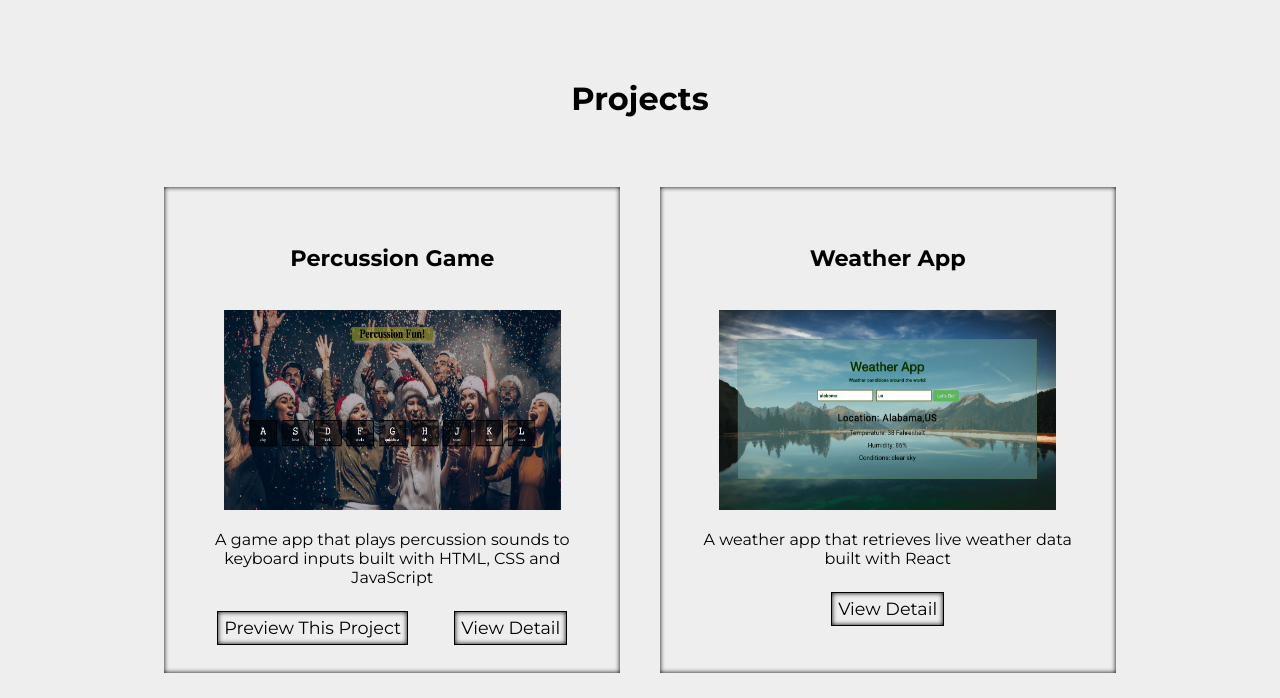
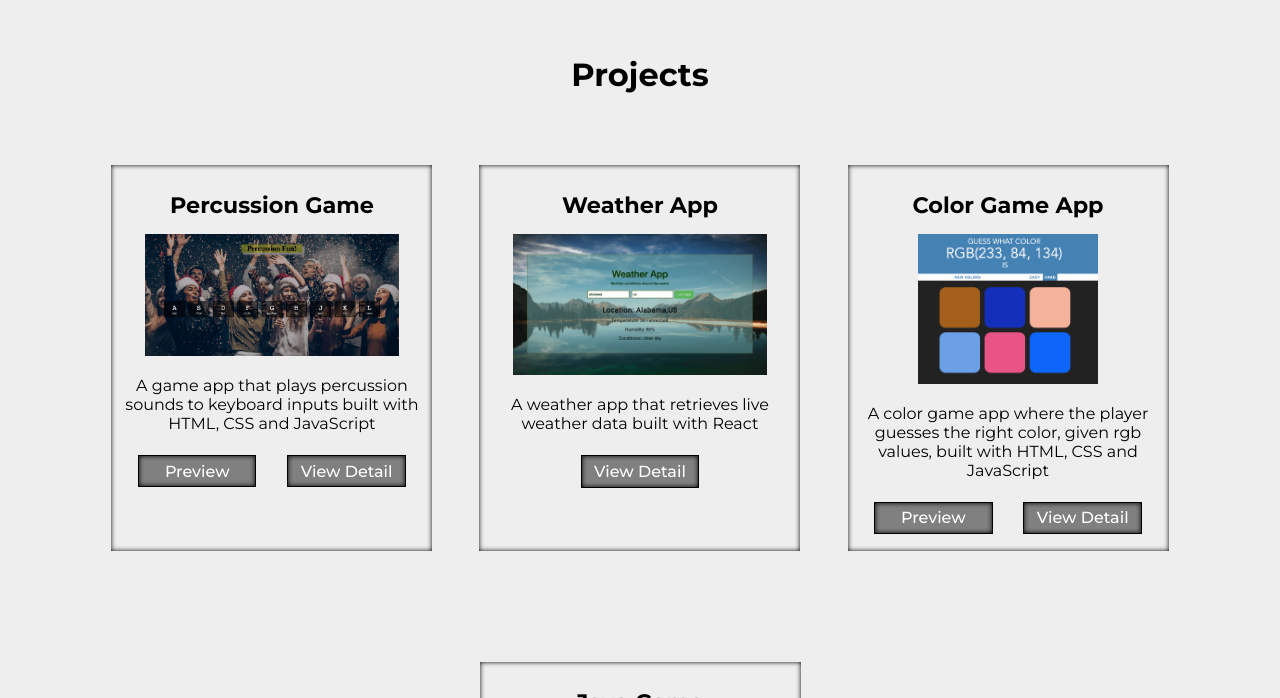
Before and after one commit to cechae/new-portfolio, a React (Create React App) app: page / in a window 1280 px wide. Shown: the part 882-1580 px from the top of the page. Built offline with nearby package versions, Linux system fonts and the light colour scheme.

Commit message:
fixed button sizing

```diff
--- a/src/Projects.js
+++ b/src/Projects.js
@@ -29,7 +29,7 @@ class Projects extends Component {
                 target="_blank"
               >
                 {" "}
-                Preview This Project{" "}
+                Preview{" "}
               </a>
 
               <a
@@ -90,7 +90,7 @@ class Projects extends Component {
                 target="_blank"
               >
                 {" "}
-                Preview This Project{" "}
+                Preview {" "}
               </a>
 
               <a
--- a/src/style.css
+++ b/src/style.css
@@ -24,7 +24,7 @@
     width: 55%;
     padding-left: 7%;
     padding-right: 15%;
-    margin-bottom: 18%;
+    margin-bottom: 16%;
     margin-top: 20%;
 }
 .section-about .icon-container {
@@ -52,7 +52,7 @@
 /*Projects*/
 
 .section-projects {
-    padding: 1% 5%;
+    padding: 1% 4%;
 }
 
 .section-projects h1 {
@@ -63,24 +63,25 @@
     display: flex;
     flex-wrap: wrap;
     justify-content: space-evenly;
-    padding: 1% 7%;
+    padding: 1% 3%;
 }
 .section-projects .gallery-container .item {
-    width: 40%;
-    padding: 2% 3%;
+    width: 27%;
+    padding: 1% 1%;
     margin: 0 2%;
     margin-bottom: 10%;
 }
 .section-projects .item h5 {
     font-size: 1.4rem;
+    margin: 5% 0;
 }
 .section-projects .item img {
     width: 85%;
-    height: 200px;
+    height: auto;
 }
 #colorgame {
-    width: 70%;
-    height: 200px;
+    width: 60%;
+    height: auto;
 }
 
 .section-projects .button-container {
@@ -89,16 +90,25 @@
     justify-content: space-around;
 }
 .button-container .item-button {
+    width: 35%;
     border: 1.5px solid black;
-    padding: 1.5% 1.5%;
+    padding: 2% 2%;
     margin: 2% 2%;
-    font-size: 1.1rem;
+    font-size: 1.0rem;
+    font-weight: 500;
     color: black;
     text-decoration: none;
+    display: flex;
+    align-items: center;
+    justify-content: center;
+    align-self: center;
+    background-color: gray;
+    color: white;
 }
 .item-button:hover {
-    background-color: gray;
-    color: white;
+    font-weight: 500;
+    background-color: #EEEEEE;
+    color: black;
 }
 
 
@@ -169,14 +179,21 @@
         width: 50%;
         height: auto;
     }
+    .section-projects .button-container .item-button {
+        font-size: 0.9rem;
+    }
+    .section-projects
     #colorgame {
         width: 50%;
-        height: 28%;
+        height: 30%;
     }
 
 }
 
 @media (min-width: 2000px) {
+    .section-about {
+        background-size: cover;
+    }
     .section-projects {
         padding: 1% 10%;
     }
```
